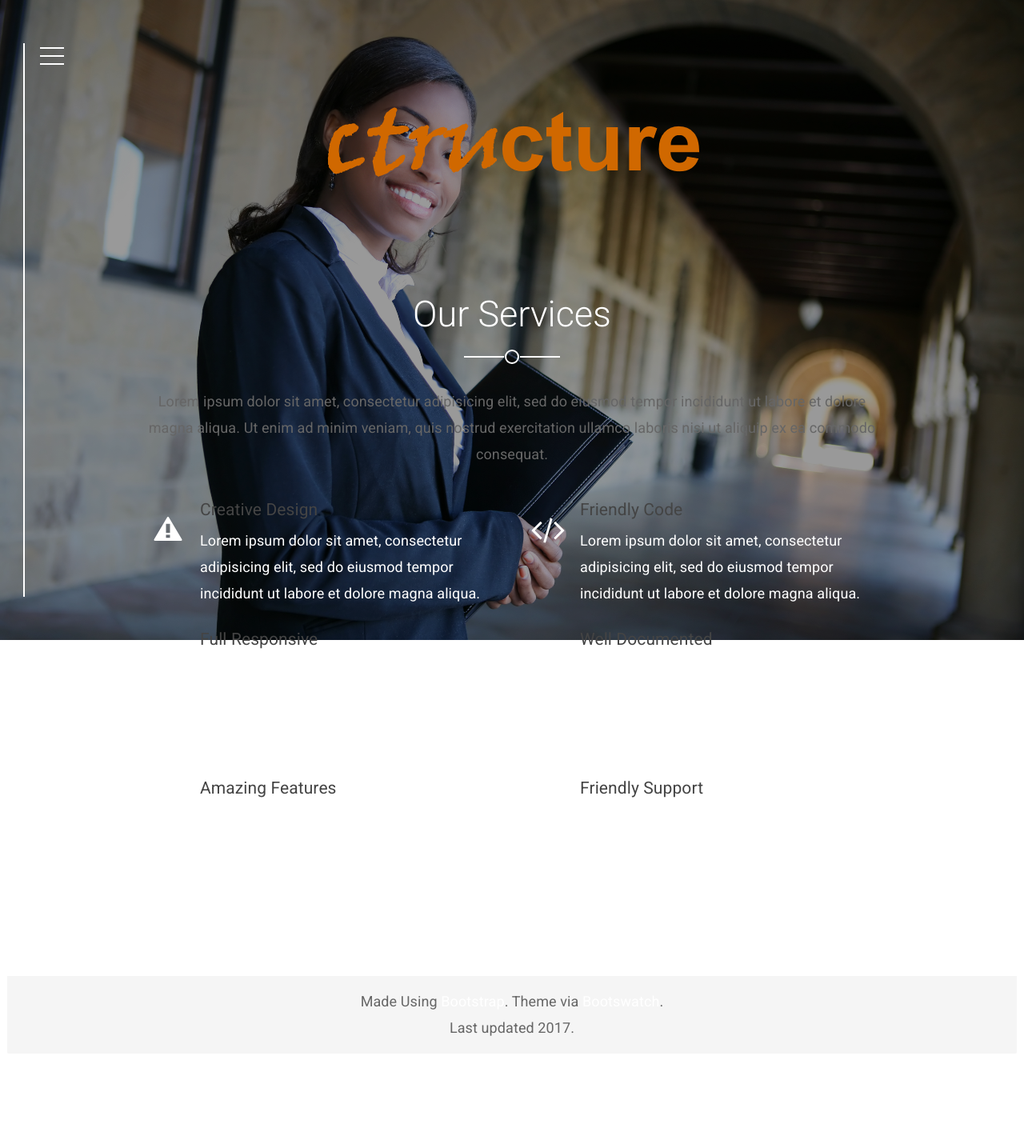
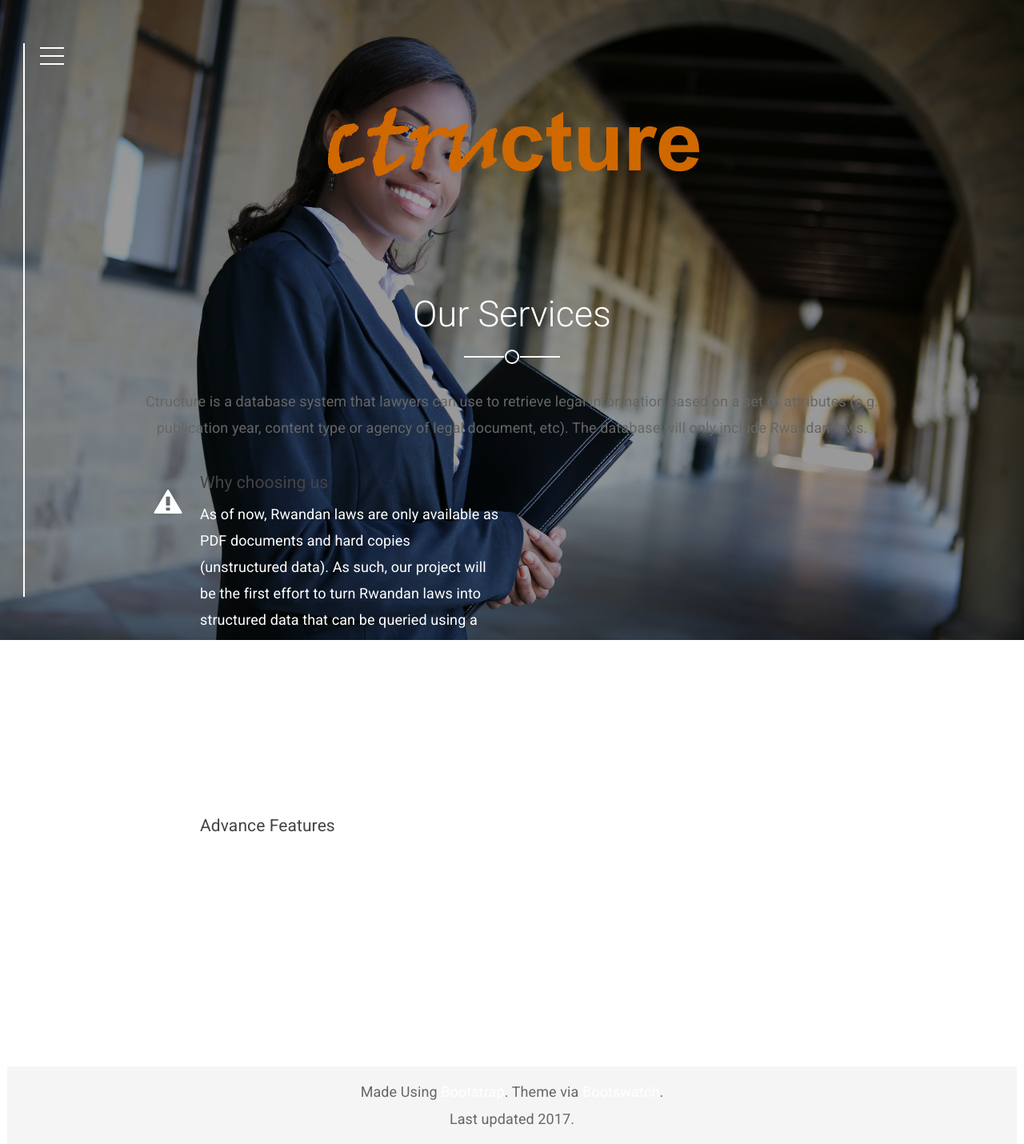
Before and after one commit to KatFaye/ctructure, a Flask app: page /services in a window 1280 px wide. Shown: the whole page at 80% size. Before the commit the page ends 1295 px from the top, so only its background shows below. Run offline with Flask 2, Linux system fonts and the light colour scheme; some libraries are stand-ins or nearby versions; some web fonts are replaced.

Commit message:
change services.html

```diff
--- a/templates/services.html
+++ b/templates/services.html
@@ -20,7 +20,7 @@
                     <h2 class="title-section">Our Services</h2>
                     <!-- /title section -->
                     <div class="line-separate line-white line-center"><span></span></div>
-                    <p>Lorem ipsum dolor sit amet, consectetur adipisicing elit, sed do eiusmod tempor incididunt ut labore et dolore magna aliqua. Ut enim ad minim veniam, quis nostrud exercitation ullamco laboris nisi ut aliquip ex ea commodo consequat.</p>
+                    <p>Ctructure is a database system that lawyers can use to retrieve legal information based on a set of attributes (e.g. publication year, content type or agency of legal document, etc). The database will only include Rwandan laws. </p>
                   </div>
                   <!-- /header section -->
 
@@ -37,8 +37,8 @@
                               <i class="ion-alert-circled"></i>
                             </div>
                             <div class="service-text">
-                              <h3>Creative Design</h3>
-                              <p>Lorem ipsum dolor sit amet, consectetur adipisicing elit, sed do eiusmod tempor incididunt ut labore et dolore magna aliqua.</p>
+                              <h3>Why choosing us</h3>
+                              <p>As of now, Rwandan laws are only available as PDF documents and hard copies (unstructured data). As such, our project will be the first effort to turn Rwandan laws into structured data that can be queried using a set of attributes. We hope that this will reduce the amount of time lawyers spend on legal research. In addition, by showing additional information such as amended and repealed laws, we hope to increase the accuracy of legal information.</p>
                             </div>
                           </div>
                           <!-- /item service -->
@@ -49,8 +49,9 @@
                               <i class="ion-android-phone-landscape"></i>
                             </div>
                             <div class="service-text">
-                              <h3>Full Responsive</h3>
-                              <p>Lorem ipsum dolor sit amet, consectetur adipisicing elit, sed do eiusmod tempor incididunt ut labore et dolore magna aliqua.</p>
+                              <h3>Advance Features</h3>
+                              <p>1. Showing laws that are no longer up-date specifically laws that have been repealed or amended. This feature will attempt to facilitate lawyers to know which laws have been invalidated
+                                2. Advance keyword search</p>
                             </div>
                           </div>
                           <!-- /item service -->
@@ -58,84 +59,6 @@
                         <!-- /service list -->
                       </div>
                       <!-- /col-md-6 -->
-
-                      <div class="col-md-6 animated bounceInRight" data-animation-delay="700">
-                        <!-- service list -->
-                        <div class="service-list">
-
-                          <!-- item service -->
-                          <div class="item-service">
-                            <div class="service-icon">
-                              <i class="fa fa-code"></i>
-                            </div>
-                            <div class="service-text">
-                              <h3>Friendly Code</h3>
-                              <p>Lorem ipsum dolor sit amet, consectetur adipisicing elit, sed do eiusmod tempor incididunt ut labore et dolore magna aliqua.</p>
-                            </div>
-                          </div>
-                          <!-- /item service -->
-
-                          <!-- item service -->
-                          <div class="item-service">
-                            <div class="service-icon">
-                              <i class="ion-ios-book"></i>
-                            </div>
-                            <div class="service-text">
-                              <h3>Well Documented</h3>
-                              <p>Lorem ipsum dolor sit amet, consectetur adipisicing elit, sed do eiusmod tempor incididunt ut labore et dolore magna aliqua.</p>
-                            </div>
-                          </div>
-                          <!-- /item service -->
-                        </div>
-                        <!-- /service list -->
-                      </div>
-                      <!-- /col-md-6 -->
-                    </div>
-                    <!-- /row -->
-
-                    <!-- row -->
-                    <div class="row animated bounceInUp" data-animation-delay="700">
-                      <div class="col-md-6">
-                        <!-- service list -->
-                        <div class="service-list">
-
-                          <!-- item service -->
-                          <div class="item-service">
-                            <div class="service-icon">
-                              <i class="ion-social-codepen-outline"></i>
-                            </div>
-                            <div class="service-text">
-                              <h3>Amazing Features</h3>
-                              <p>Lorem ipsum dolor sit amet, consectetur adipisicing elit, sed do eiusmod tempor incididunt ut labore et dolore magna aliqua.</p>
-                            </div>
-                          </div>
-                          <!-- /item service -->
-                        </div>
-                        <!-- /service list -->
-                      </div>
-                      <!-- /col-md-6 -->
-
-                      <div class="col-md-6">
-                        <!-- service list -->
-                        <div class="service-list">
-
-                          <!-- item service -->
-                          <div class="item-service">
-                            <div class="service-icon">
-                              <i class="ion-iphone"></i>
-                            </div>
-                            <div class="service-text">
-                              <h3>Friendly Support</h3>
-                              <p>Lorem ipsum dolor sit amet, consectetur adipisicing elit, sed do eiusmod tempor incididunt ut labore et dolore magna aliqua.</p>
-                            </div>
-                          </div>
-                          <!-- /item service -->
-                        </div>
-                        <!-- /service list -->
-                      </div>
-                      <!-- /col-md-6 -->
-                    </div>
-                    <!-- /row -->
 
                   </div>
                   <!-- /content slide -->
```
